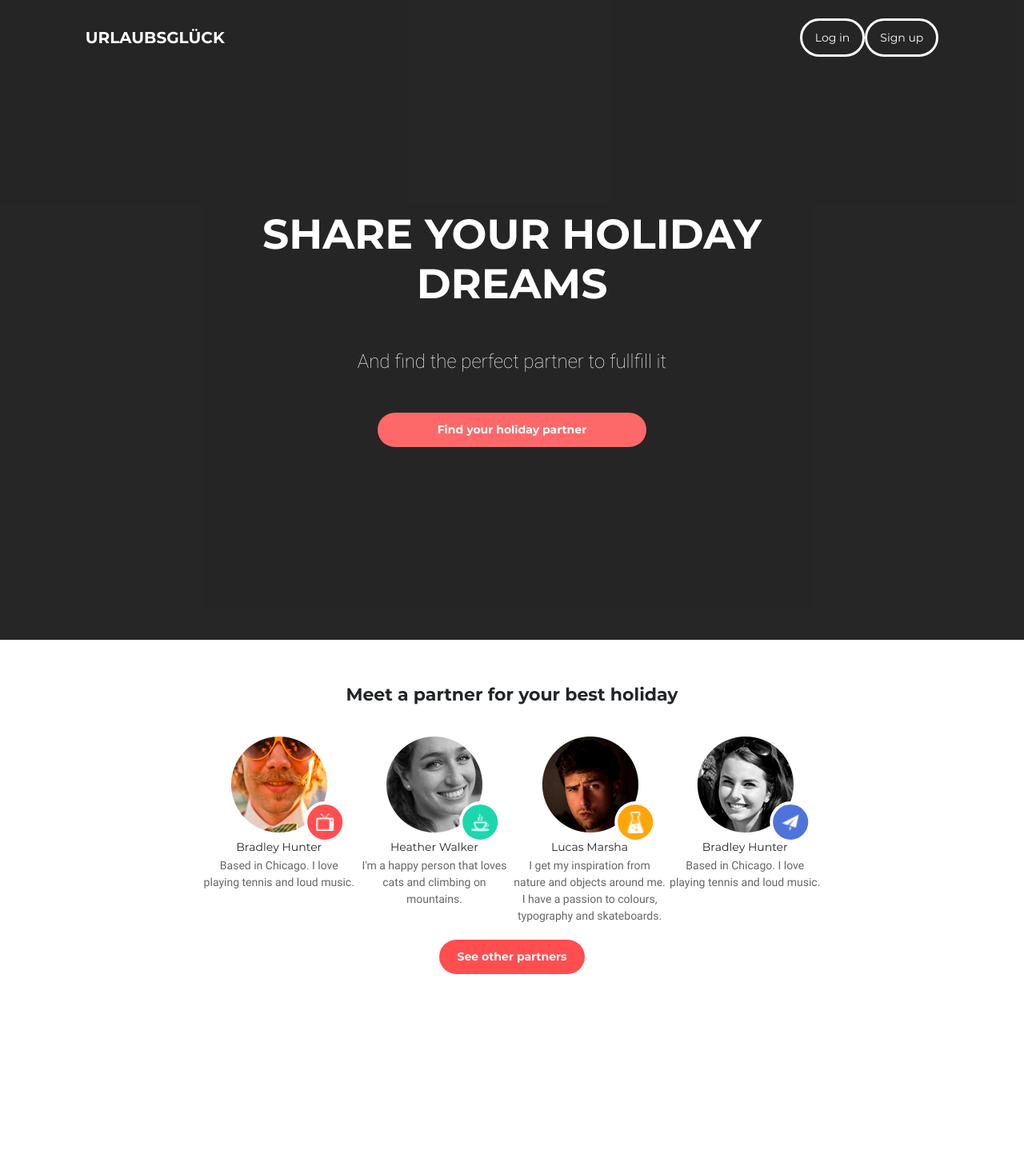
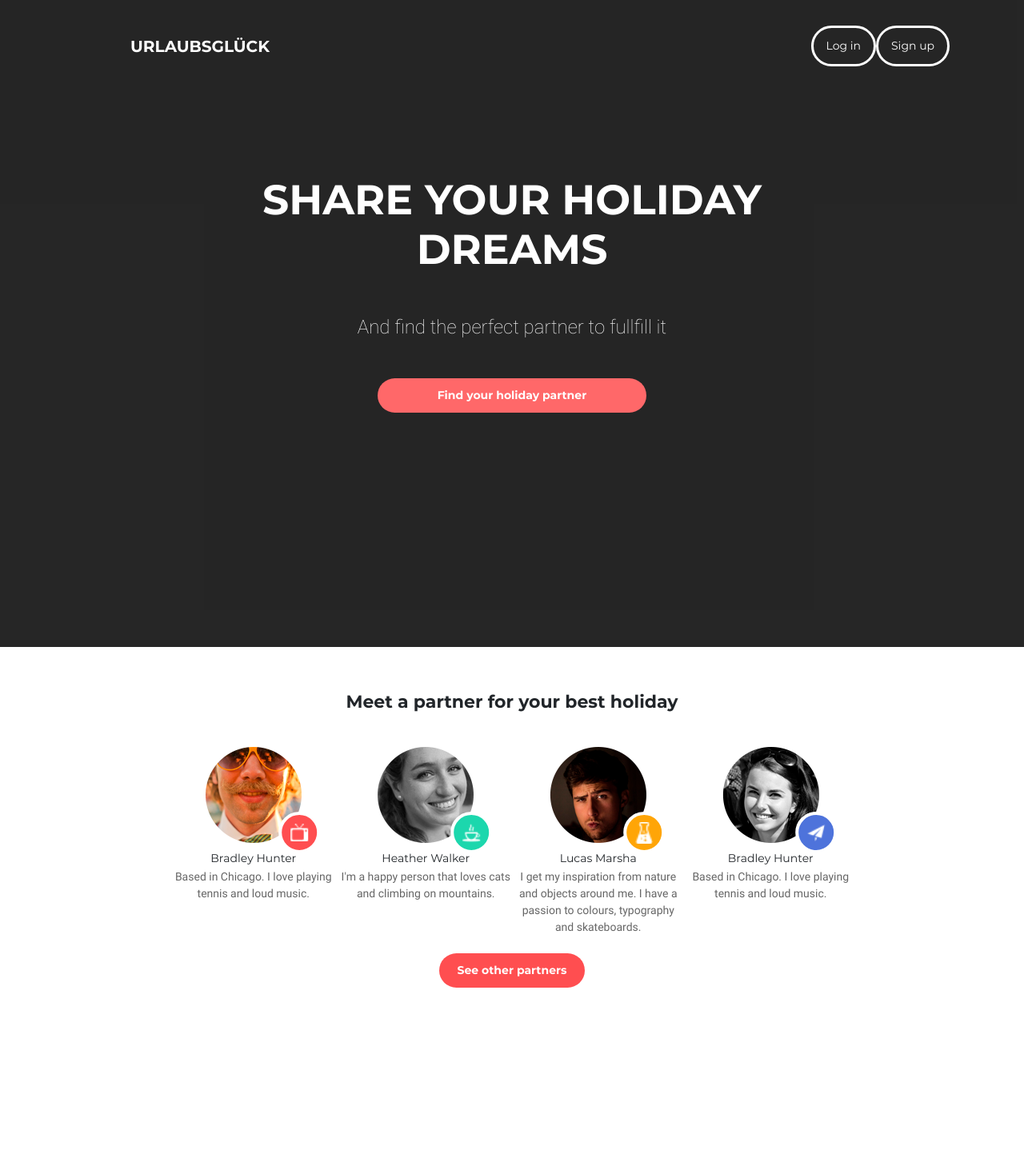
Before and after one commit to KirillKulakow/goit-fe-course, a plain HTML site: page html-css/module-9/index.html in a window 1280 px wide. Shown: the whole page at 80% size. Before the commit the page ends 1282 px from the top, so only its background shows below. Drawn offline with nearby package versions, Linux system fonts and the light colour scheme.

Commit message:
add module 9

```diff
--- a/html-css/module-9/css/mobile.css
+++ b/html-css/module-9/css/mobile.css
@@ -11,6 +11,11 @@ html {
     box-sizing: inherit;
   }
 
+.mp0 {
+    margin: 0;
+    padding: 0;
+}
+
 body {
     margin: 0 auto;
     min-width: 320px;
@@ -19,7 +24,7 @@ body {
 }
 
 .header {
-    height: 100vh;
+    height: 100%;
     width: 100%;
     margin-bottom: 15vh;
     position: relative;
@@ -32,7 +37,7 @@ body {
 
 .nav__container {
     padding: 0;
-    margin-bottom: 5%;
+    padding-bottom: 10%;
 }
 
 .container {
@@ -40,20 +45,22 @@ body {
 }
 
 .logo {
-    padding: 0;
-    margin: 0;
     font-size: 2em;
     font-weight: 700;
 }
 
 .logo a {
+    padding: 0;
+    margin: 0;
     text-decoration: none;
     color: #fff;
 }
 
 .log__block {
     margin: 0;
-    padding: 6vh 0 24.5vh 0;
+    padding: 0;
+    padding-top: 5%;
+    padding-bottom: 20%;
 }
 
 .log__block li {
@@ -68,6 +75,7 @@ body {
     border: 0.4vh solid #fff;
     border-radius: 4vh;
     transition: 0.2s;
+    box-sizing: border-box;
 }
 
 .log__block a:hover {
@@ -101,6 +109,7 @@ body {
 
 .btn_partner {
     padding: 1.8vh;
+    margin-bottom: 25%;
     background-color: #ff4e50;
     border: 0.4vh solid transparent;
     border-radius: 4vh;
--- /dev/null
+++ b/html-css/module-9/css/reset.css
@@ -0,0 +1,43 @@
+html, body, div, span, applet, object, iframe,
+h1, h2, h3, h4, h5, h6, p, blockquote, pre,
+a, abbr, acronym, address, big, cite, code,
+del, dfn, em, img, ins, kbd, q, s, samp,
+small, strike, strong, sub, sup, tt, var,
+b, u, i, center,
+dl, dt, dd, ol, ul, li,
+fieldset, form, label, legend,
+table, caption, tbody, tfoot, thead, tr, th, td,
+article, aside, canvas, details, embed,
+figure, figcaption, footer, header, hgroup,
+menu, nav, output, ruby, section, summary,
+time, mark, audio, video {
+	margin: 0;
+	padding: 0;
+	border: 0;
+	font-size: 100%;
+	font: inherit;
+	vertical-align: baseline;
+}
+/* HTML5 display-role reset for older browsers */
+article, aside, details, figcaption, figure,
+footer, header, hgroup, menu, nav, section {
+	display: block;
+}
+body {
+	line-height: 1;
+}
+ol, ul {
+	list-style: none;
+}
+blockquote, q {
+	quotes: none;
+}
+blockquote:before, blockquote:after,
+q:before, q:after {
+	content: '';
+	content: none;
+}
+table {
+	border-collapse: collapse;
+	border-spacing: 0;
+}
--- a/html-css/module-9/css/tablet.css
+++ b/html-css/module-9/css/tablet.css
@@ -2,11 +2,12 @@
 
     .nav__container {
         padding-top: 4vh;
-        padding-bottom: 15vh;
+        padding-bottom: 15%;
     }
 
     .log__block {
         padding: 0;
+        margin: 0;
     }
 
     .log__block a {
--- a/html-css/module-9/index.html
+++ b/html-css/module-9/index.html
@@ -15,18 +15,20 @@
 <body>
     <header class="header">
         <nav class="nav__container">
-            <div class="container col-md-10 col-xl-10 d-flex flex-sm-wrap-reverse flex-md-nowrap align-items-center justify-content-between">
-                <div class="logo row justify-content-center align-self-center">
-                    <a href="#">URLAUBSGLÜCK</a>
+            <div class="container">
+                <div class="row d-flex flex-column-reverse flex-md-row align-items-center">
+                    <div class="logo col-12 col-md-4 d-flex justify-content-center mp0">
+                        <a class="text-center" href="#">URLAUBSGLÜCK</a>
+                    </div>
+                    <ul class="log__block col-sm-12 col-md-8 d-flex justify-content-sm-center justify-content-md-end">
+                        <li class="col-6 col-md-4 col-xl-2 d-flex justify-content-end mp0">
+                            <a href="#">Log in</a>
+                        </li>
+                        <li class="col-6 col-md-4 col-xl-2 d-flex justify-content-start mp0">
+                            <a href="#">Sign up</a>
+                        </li>
+                    </ul>
                 </div>
-                <ul class="log__block col-12 col-md-4 col-xl-6 d-flex justify-content-end align-self-center">
-                    <li>
-                        <a href="#">Log in</a>
-                    </li>
-                    <li>
-                        <a href="#">Sign up</a>
-                    </li>
-                </ul>
             </div>
         </nav>
         <section class="title_first">
@@ -44,34 +46,34 @@
         </section>
     </header>
     <main>
-        <section class="block__partner col-md-7">
+        <section class="block__partner">
             <div class="container">
                 <div class="row justify-content-center">
                     <h2 class="col-10 text-center head_block_partner">Meet a partner for your best holiday</h2>
                 </div>
                 <div class="row justify-content-center">
                     <ul class="col-12 col-md-10 col-lg-12 partner__container">
-                        <li class="col-12 col-md-5 col-lg-3 partner one">
+                        <li class="col-12 col-md-6 col-lg-3 partner one">
                             <div class="partner__photo__cont one">
                                 <img class="partner__photo" src="./img/partner1.png">
                             </div>
                             <h3 class="name__partner">Bradley Hunter</h3>
                             <p class="info__partner">Based in Chicago. I love playing tennis and loud music.</p>
                         </li>
-                        <li class="col-12 col-md-5 col-lg-3 partner two">
+                        <li class="col-12 col-md-6 col-lg-3 partner two">
                             <div class="partner__photo__cont two">
                                 <img class="partner__photo" src="./img/partner2.png">
                             </div>
                             <h3 class="name__partner">Heather Walker</h3>
                             <p class="info__partner">I'm a happy person that loves cats and climbing on mountains.</p>
                         </li>
-                        <li class="col-12 col-md-5 col-lg-3 partner three">
+                        <li class="col-12 col-md-6 col-lg-3 partner three">
                             <div class="partner__photo__cont three">
                                 <img class="partner__photo" src="./img/partner3.png">                    </div>
                             <h3 class="name__partner">Lucas Marsha</h3>
                             <p class="info__partner">I get my inspiration from nature and objects around me. I have a passion to colours, typography and skateboards.                    </p>
                         </li>
-                        <li class="col-12 col-md-5 col-lg-3 partner four">
+                        <li class="col-12 col-md-6 col-lg-3 partner four">
                             <div class="partner__photo__cont four">
                                 <img class="partner__photo" src="./img/partner4.png">
                             </div>
```
